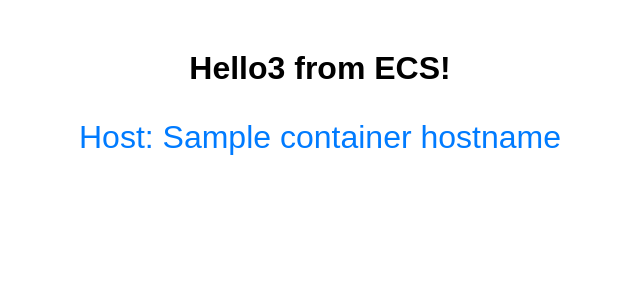
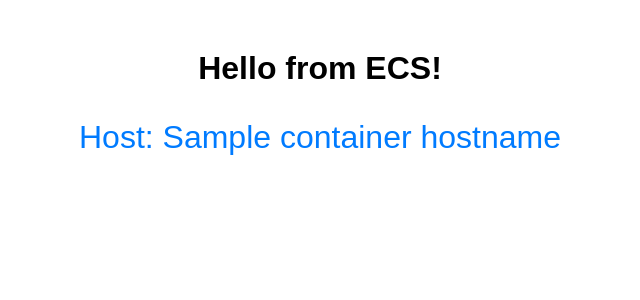
Before and after one commit to lukasz-kam/docker_app, a Python web app: template app/templates/index.html in a window 1280 px wide. Shown: the top 300 px of the page, without its empty margins (320-960 px from the left). Run offline with Jinja, Linux system fonts and the light colour scheme; the template is opened without the code that fills it: most values are stand-ins (such as "Sample title", 1, 10 or a date in 2020).

Commit message:
feat: Change header in index.html file

```diff
--- a/app/templates/index.html
+++ b/app/templates/index.html
@@ -9,7 +9,7 @@
       </style>
   </head>
   <body>
-      <h1>Hello3 from ECS!</h1>
+      <h1>Hello from ECS!</h1>
       <p class="env_var">Host: {{ container_hostname }}</p>
   </body>
   </html>
```
